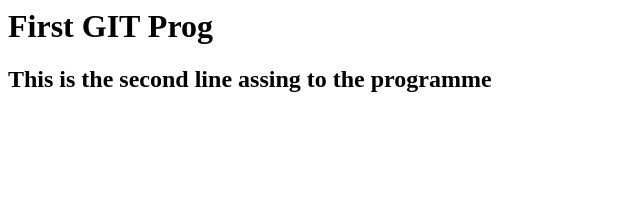
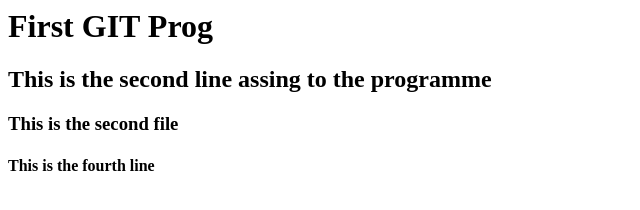
Before and after one commit to ksk181/FirstGitRepo, a plain HTML site: page index.html in a window 1280 px wide. Shown: the whole page, without its empty margins (0-640 px from the left). Drawn offline with Linux system fonts and the light colour scheme.

Commit message:
Update index.html

```diff
--- a/index.html
+++ b/index.html
@@ -1,2 +1,4 @@
 <h1> First GIT Prog </h1>
 <h2> This is the second line assing to the programme </h2>
+<h3> This is the second file </h3>
+<h4> This is the fourth line </h4>
```
